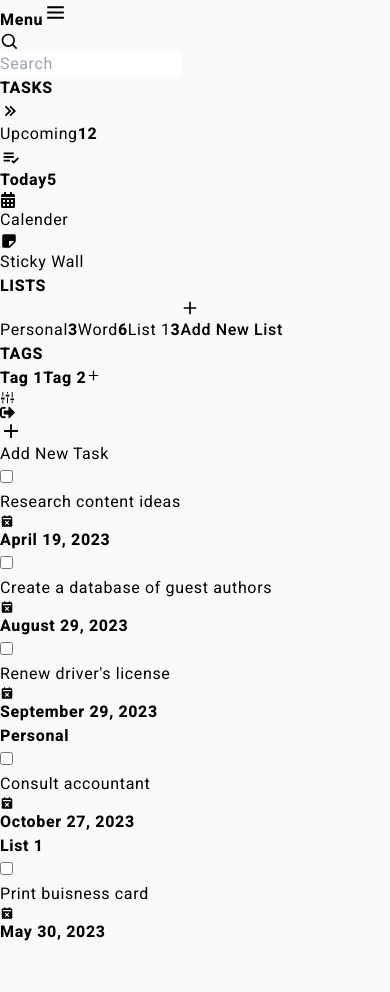
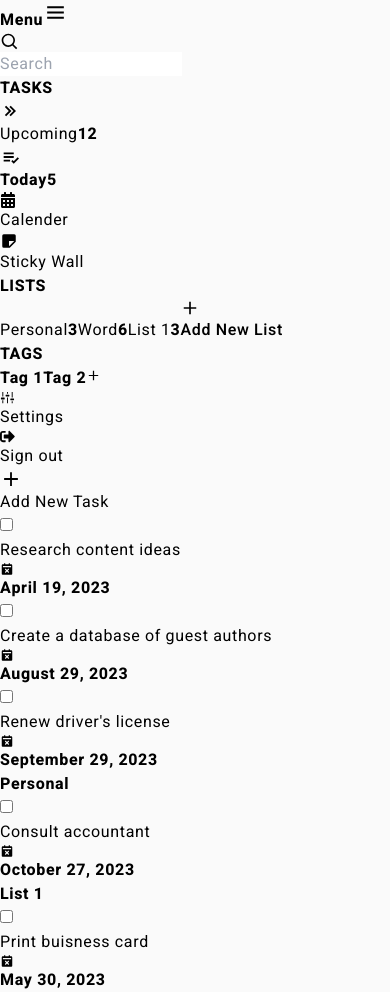
Before and after one commit to setykarimi/Note-app, a React (Vite) app: page / in a window 390 px wide. Both pictures are taken after a click on the button 12 px from the left and 12 px from the top of the page. Before the commit the page ends 944 px from the top, so only its background shows below. Built offline with nearby package versions, Linux system fonts and the light colour scheme.

Commit message:
Subject: Note app, Description: Edit for responsive view, Date: 10/7/2023

```diff
--- a/src/layout/sidebar/components/otherlinks.jsx
+++ b/src/layout/sidebar/components/otherlinks.jsx
@@ -3,30 +3,26 @@ import { FaSignOutAlt } from "react-icons/fa";
 import { VscSettings } from "react-icons/vsc";
 import { Link } from "react-router-dom";
 
-export default function OtherLinks({ expanded }) {
+export default function OtherLinks() {
   return (
     <div className="mt-auto">
       <Link
         to="/setting"
-        className={`px-2 py-1 rounded-md text-gray-600 flex items-center ${
-          !expanded ? "justify-center" : ""
-        } gap-2 mt-4`}
+        className="px-2 py-1 rounded-md text-gray-600 flex items-center gap-2 mt-4"
       >
-        <span className={`block rotate-90 ${expanded ? "w-5" : ""}`}>
+        <span className="block rotate-90 w-5">
           <VscSettings size={15} />
         </span>
-        {expanded && "Settings"}
+        Settings
       </Link>
       <Link
         to=""
-        className={`px-2 py-1 rounded-md text-gray-600 flex items-center ${
-          !expanded ? "justify-center" : ""
-        } gap-2`}
+        className="px-2 py-1 rounded-md text-gray-600 flex items-center gap-2"
       >
-        <span className={`block ${expanded ? "w-5" : ""}`}>
+        <span className="block w-5">
           <FaSignOutAlt size={15} />
         </span>
-        {expanded && "Sign out"}
+        Sign out
       </Link>
     </div>
   );
```
